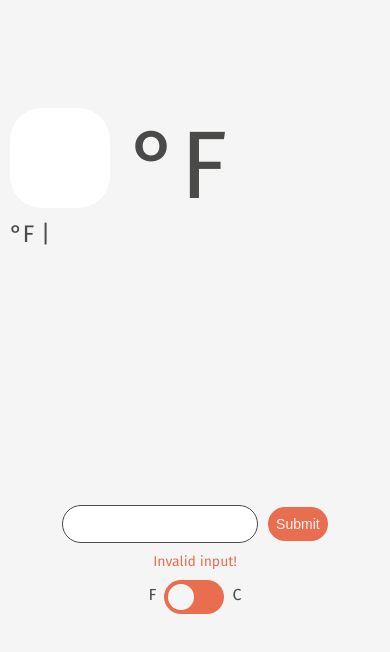
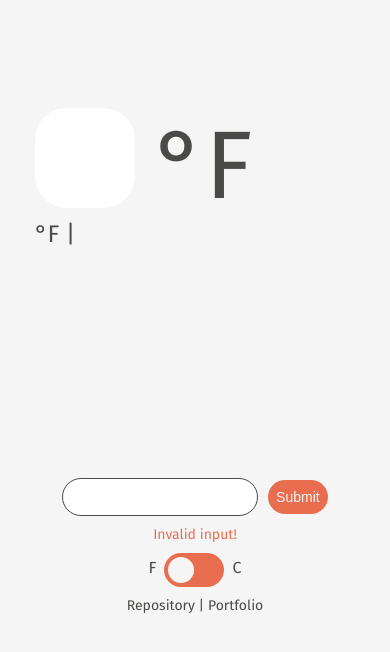
Before and after one commit to ndmekala/weather, a website built with webpack: page dist/index.html in a window 390 px wide. Built offline with nearby package versions, Linux system fonts and the light colour scheme; no server answers.

Commit message:
enhance mobile compatility, add links, edit readme

```diff
--- a/dist/index.html
+++ b/dist/index.html
@@ -36,6 +36,7 @@
                     </div>
                     <div class='unit-selector'>C</div>
                 </div>
+                <div class='footer'><a href="http://www.github.com/ndmekala/weather/">Repository</a> | <a href="http://ndmekala.github.io/">Portfolio</a></div>
             </div>
         </div>
     </div>
--- a/dist/style.css
+++ b/dist/style.css
@@ -26,6 +26,15 @@ body {
   color: var(--font-color);
   box-sizing: border-box;
   font-size: 0.875rem;
+}
+
+a, a:visited {
+  color: var(--font-color);
+  text-decoration: none;
+}
+
+a:hover {
+  color: var(--accent-color);
 }
 
 h1 {
@@ -73,7 +82,7 @@ input {
 }
 
 .wrapper {
-  width: 23.125rem;
+  width: 20rem;
   position: absolute;
   height: 60vh;
   margin: 6.25rem 0 0 0;
@@ -119,6 +128,13 @@ input {
 }
 
 /* search bar and unit toggle */
+
+.footer {
+  margin-top: 0.625rem;
+  font-size: 0.875rem;
+  width: 100%;
+  text-align: center;
+}
 
 .controls {
   position: absolute;
```
Also changed, not shown: README.md.
